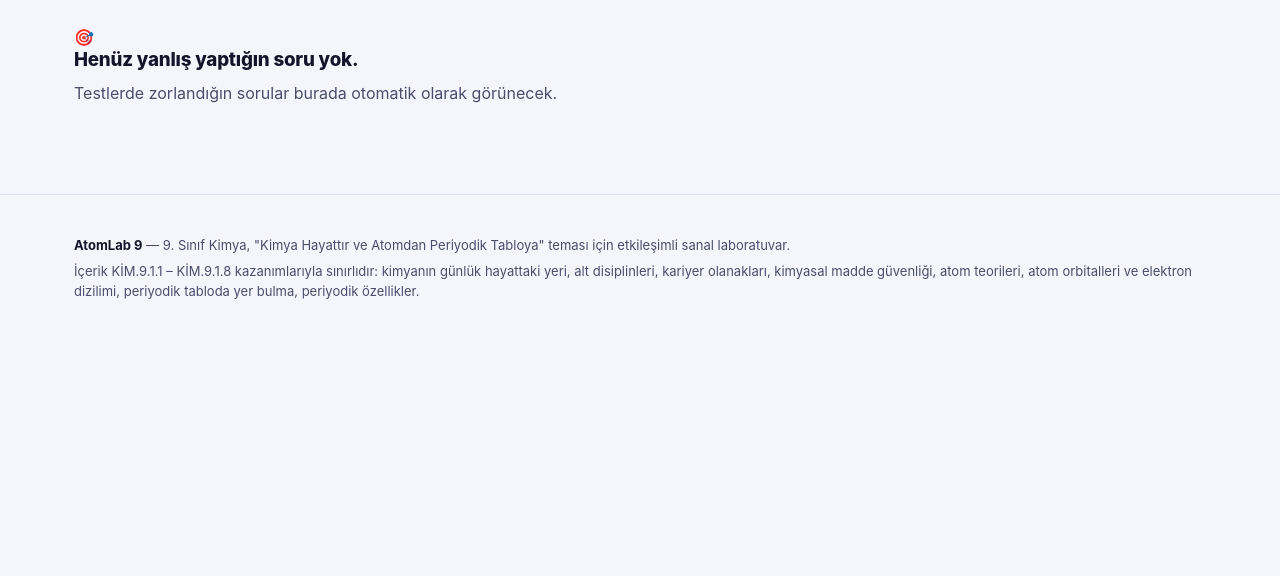
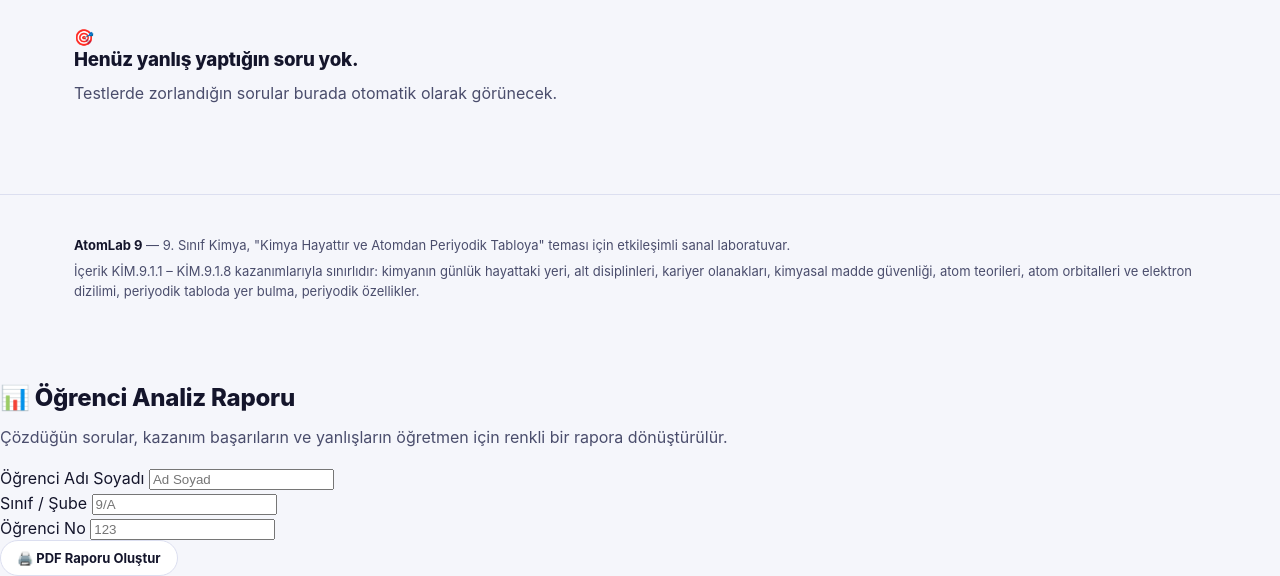
Before and after one commit to saadetting-kimya/Kimya-Hayattir-ve-Atomdan-Periyodik-Tabloya, a website: page yanlislarim.html in a window 1280 px wide. Shown: the part 289-865 px from the top of the page. Before the commit the page ends 800 px from the top, so only its background shows below. Drawn offline with Linux system fonts and the light colour scheme.

Commit message:
Update yanlislarim.html

```diff
--- a/yanlislarim.html
+++ b/yanlislarim.html
@@ -45,7 +45,78 @@ href="assets/css/style.css?v=1" />
 </main>
 
 <div id="footer-root"></div>
+<!-- =====================================================
+     ÖĞRENCİ PDF ANALİZ RAPORU
+     ===================================================== -->
 
+<section class="student-report-panel">
+
+  <div class="student-report-head">
+    <div>
+      <h2>📊 Öğrenci Analiz Raporu</h2>
+      <p>
+        Çözdüğün sorular, kazanım başarıların ve yanlışların
+        öğretmen için renkli bir rapora dönüştürülür.
+      </p>
+    </div>
+  </div>
+
+  <div class="student-report-form">
+
+    <div class="report-field">
+      <label for="reportStudentName">
+        Öğrenci Adı Soyadı
+      </label>
+
+      <input
+        id="reportStudentName"
+        type="text"
+        placeholder="Ad Soyad"
+      >
+    </div>
+
+    <div class="report-field">
+      <label for="reportStudentClass">
+        Sınıf / Şube
+      </label>
+
+      <input
+        id="reportStudentClass"
+        type="text"
+        placeholder="9/A"
+      >
+    </div>
+
+    <div class="report-field">
+      <label for="reportStudentNo">
+        Öğrenci No
+      </label>
+
+      <input
+        id="reportStudentNo"
+        type="text"
+        placeholder="123"
+      >
+    </div>
+
+  </div>
+
+  <button
+    id="createPdfReportBtn"
+    class="btn pdf-report-btn"
+    type="button"
+  >
+    🖨️ PDF Raporu Oluştur
+  </button>
+
+</section>
+
+
+<!-- Yazdırılırken kullanılacak gizli alan -->
+<div
+  id="studentPrintReport"
+  class="student-print-report"
+></div>
 <script type="module">
 
   import {
```
